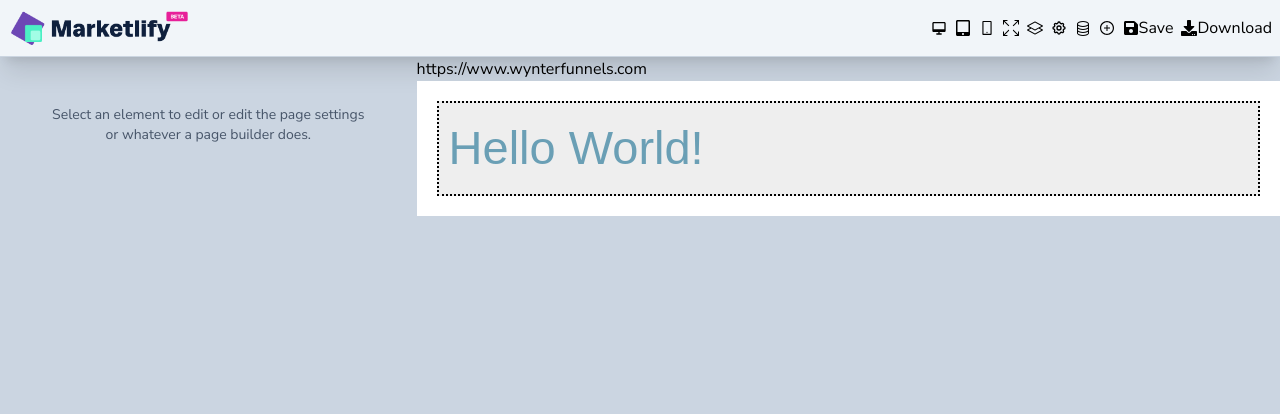
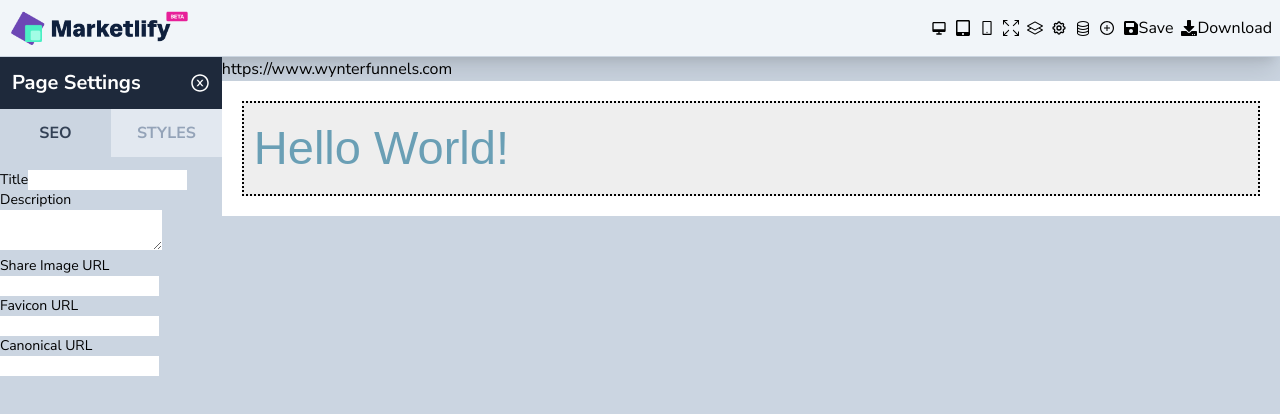
Before and after one commit to InternetStarship/Marketlify.xyz, a Next.js app: page / in a window 1280 px wide. Both pictures are taken after a click on the button 1058 px from the left and 28 px from the top of the page. Shown: the top 414 px of the page. Built offline with nearby package versions, Linux system fonts and the light colour scheme.

Commit message:
page settings + basic seo inputs

```diff
--- a/components/Settings.js
+++ /dev/null
@@ -1,8 +0,0 @@
-/*
- *   Copyright (c) 2023 Wynter Jones
- *   All rights reserved.
- */
-
-export default function Settings() {
-  return <main className="">This is page settings, bg color, etc.</main>;
-}
--- /dev/null
+++ b/components/Sidebar/Settings.js
@@ -0,0 +1,131 @@
+/*
+ *   Copyright (c) 2023 Wynter Jones
+ *   All rights reserved.
+ */
+
+import { AiOutlineCloseCircle } from 'react-icons/ai'
+import { useState, useEffect } from 'react'
+import _ from 'lodash'
+
+export default function Settings({ updateCurrent, page, updatePage }) {
+  const [tab, setTab] = useState('seo')
+  const [seo, setSeo] = useState({
+    title: '',
+    description: '',
+    url: '',
+    image: '',
+    favicon: '',
+  })
+
+  useEffect(() => {
+    setSeo(page.seo)
+  }, [])
+
+  return (
+    <>
+      <div className="text-xl p-3 text-white bg-slate-800 flex items-center justify-between font-bold">
+        <h3 className="capitalize">Page Settings</h3>
+        <button
+          onClick={() => {
+            updateCurrent('')
+          }}
+        >
+          <AiOutlineCloseCircle />
+        </button>
+      </div>
+      <div className="flex justify-full bg-slate-200 border-b font-bold uppercase border-slate-300 text-slate-400">
+        <div
+          onClick={() => {
+            setTab('seo')
+          }}
+          className={`flex-1 text-center p-3 cursor-pointer ${
+            tab === 'seo' ? 'bg-slate-300 text-slate-700' : ''
+          }`}
+        >
+          SEO
+        </div>
+        <div
+          onClick={() => {
+            setTab('styles')
+          }}
+          className={`flex-1 text-center p-3 cursor-pointer ${
+            tab === 'styles' ? 'bg-slate-300 text-slate-700' : ''
+          }`}
+        >
+          Styles
+        </div>
+      </div>
+
+      {tab === 'styles' && <>styles</>}
+
+      {tab === 'seo' && (
+        <div className="text-sm p-3 px-0">
+          <div className="sidebar-fieldset-full">
+            <label className="sidebar-label">Title</label>
+            <input
+              className="sidebar-input-full"
+              type="text"
+              value={seo.title}
+              onChange={e => {
+                setSeo({ ...seo, title: e.target.value })
+                page.seo = seo
+                updatePage(_.cloneDeep(page))
+              }}
+            />
+          </div>
+          <div className="sidebar-fieldset-full">
+            <label className="sidebar-label">Description</label>
+            <textarea
+              className="sidebar-input-full"
+              type="text"
+              value={seo.description}
+              onChange={e => {
+                setSeo({ ...seo, description: e.target.value })
+                updatePage(_.cloneDeep(page))
+              }}
+            ></textarea>
+          </div>
+          <div className="sidebar-fieldset-full">
+            <label className="sidebar-label">Share Image URL</label>
+            <input
+              className="sidebar-input-full"
+              type="text"
+              value={seo.image}
+              onChange={e => {
+                setSeo({ ...seo, image: e.target.value })
+                page.seo = seo
+                updatePage(_.cloneDeep(page))
+              }}
+            />
+          </div>
+          <div className="sidebar-fieldset-full">
+            <label className="sidebar-label">Favicon URL</label>
+            <input
+              className="sidebar-input-full"
+              type="text"
+              value={seo.favicon}
+              onChange={e => {
+                setSeo({ ...seo, favicon: e.target.value })
+                page.seo = seo
+                updatePage(_.cloneDeep(page))
+              }}
+            />
+          </div>
+          <div className="sidebar-fieldset-full">
+            <label className="sidebar-label">Canonical URL</label>
+            <input
+              className="sidebar-input-full"
+              type="text"
+              value={seo.url}
+              onChange={e => {
+                setSeo({ ...seo, url: e.target.value })
+                page.seo = seo
+                updatePage(_.cloneDeep(page))
+              }}
+            />
+          </div>
+        </div>
+      )}
+    </>
+  )
+}
--- a/components/Sidebar.js
+++ b/components/Sidebar/Sidebar.js
@@ -3,11 +3,11 @@
  *   All rights reserved.
  */
 
-import Panel from '../components/Panel'
-import Settings from '../components/Settings'
+import Panel from './Panel'
+import Settings from './Settings'
 import { useState, useEffect } from 'react'
 
-export default function Sidebar({ current, page, close, selectedId, updatePage }) {
+export default function Sidebar({ current, page, close, selectedId, updatePage, updateCurrent }) {
   const [selected, setSelected] = useState(current)
 
   useEffect(() => {
@@ -19,10 +19,12 @@ export default function Sidebar({ current, page, close, selectedId, updatePage }
       {selected === 'editing' && (
         <Panel page={page} close={close} selectedId={selectedId} updatePage={updatePage} />
       )}
-      {selected === 'settings' && <Settings />}
+      {selected === 'settings' && (
+        <Settings updateCurrent={updateCurrent} page={page} updatePage={updatePage} />
+      )}
       {selected === '' && (
-        <div className="text-sm text-center p-12 text-slate-600">
-          Select an element to edit or edit the page settings or whatever a page builder does.
+        <div className="text-lg font-medium text-center p-12 text-slate-600">
+          Welcome to Marketlify Builder! A free offline page builder.
         </div>
       )}
     </main>
--- a/components/Toolbar/Toolbar.js
+++ b/components/Toolbar/Toolbar.js
@@ -15,9 +15,9 @@ import PagesButton from './PagesButton'
 import exportHTML from '@/utils/exportHTML'
 import { toast } from 'react-toastify'
 
-export default function Toolbar({ page, viewport, updateViewport, load, updateFullscreen }) {
+export default function Toolbar({ page, viewport, updateViewport, load, updateFullscreen, updateCurrent }) {
   function toggleSettings() {
-    alert('todo')
+    updateCurrent('settings')
   }
 
   function toggleLayers() {
--- a/pages/index.js
+++ b/pages/index.js
@@ -5,7 +5,7 @@
 
 import Canvas from '../components/Canvas'
 import Toolbar from '../components/Toolbar/Toolbar'
-import Sidebar from '../components/Sidebar'
+import Sidebar from '../components/Sidebar/Sidebar'
 import Head from '../components/Head'
 import { useState, useEffect } from 'react'
 import _ from 'lodash'
@@ -67,6 +67,9 @@ export default function Builder() {
         updateFullscreen={() => {
           setFullscreen(true)
         }}
+        updateCurrent={value => {
+          setCurrent(value)
+        }}
       />
       <div className="flex flex-row">
         <Sidebar
@@ -75,6 +78,9 @@ export default function Builder() {
           page={page}
           close={closeSidebar}
           updatePage={updatePage}
+          updateCurrent={value => {
+            setCurrent(value)
+          }}
         />
         <div className="w-full">
           {page && (
--- a/styles/sidebar.css
+++ b/styles/sidebar.css
@@ -26,6 +26,17 @@
   width: 100px;
 }
 
+.sidebar-fieldset-full {
+  @apply px-3 py-2 border-b border-slate-200 relative;
+}
+.sidebar-fieldset-full label {
+  @apply mb-1;
+}
+.sidebar-input-full {
+  @apply border border-slate-300 p-2 text-sm w-full rounded shadow-sm;
+  width: 100%;
+}
+
 #sidebar::-webkit-scrollbar {
   height: 12px;
   width: 12px;
--- a/styles/toolbar.css
+++ b/styles/toolbar.css
@@ -4,18 +4,18 @@
  */
 
 .toolbar-button {
-  @apply bg-white border border-b-2 flex text-sm items-center space-x-2 border-slate-300 hover:bg-slate-100 text-slate-800 font-medium py-2 px-3 rounded-md;
+  @apply bg-white border border-b-2 flex  items-center space-x-2 border-slate-300 hover:bg-slate-100 text-slate-800 font-medium py-2 px-3 rounded-md;
 }
 .toolbar-button.active {
   @apply bg-orange-200 border border-b-2 border-orange-300 hover:bg-orange-100 text-orange-800 font-medium py-2 px-3 rounded-md;
 }
 
 .toolbar-button-primary {
-  @apply bg-blue-700 border border-b-2 flex text-sm items-center space-x-2 border-blue-800 hover:bg-blue-600 text-white font-medium py-2 px-3 rounded-md;
+  @apply bg-blue-700 border border-b-2 flex text-sm items-center space-x-2 border-blue-800 hover:bg-blue-600 text-white font-bold uppercase py-2 px-3 rounded-md;
 }
 
 .toolbar-button-secondary {
-  @apply bg-green-600 border border-b-2 flex text-sm items-center space-x-2 border-green-700 hover:bg-green-500 text-white font-medium py-2 px-3 rounded-md;
+  @apply bg-green-600 border border-b-2 flex text-sm items-center space-x-2 border-green-700 hover:bg-green-500 text-white font-bold uppercase py-2 px-3 rounded-md;
 }
 
 .toolbar-button svg {
```
Also changed, not shown: components/Sidebar/Panel.js (renamed from components/Panel.js), 1 other file (tests, documents, lock files or other folders).
